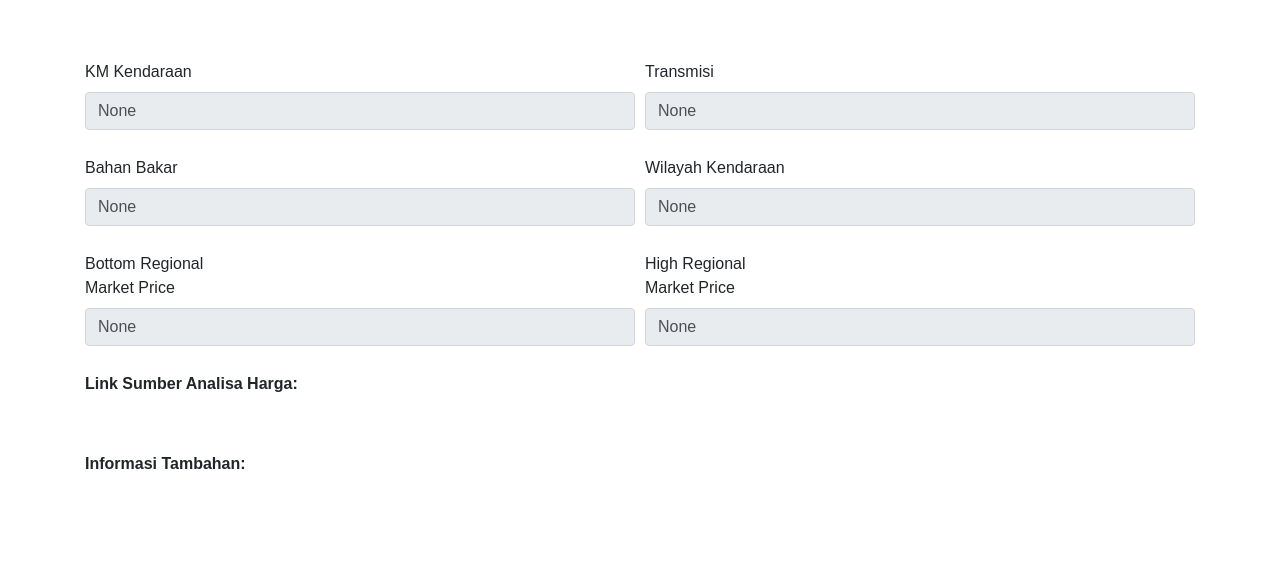
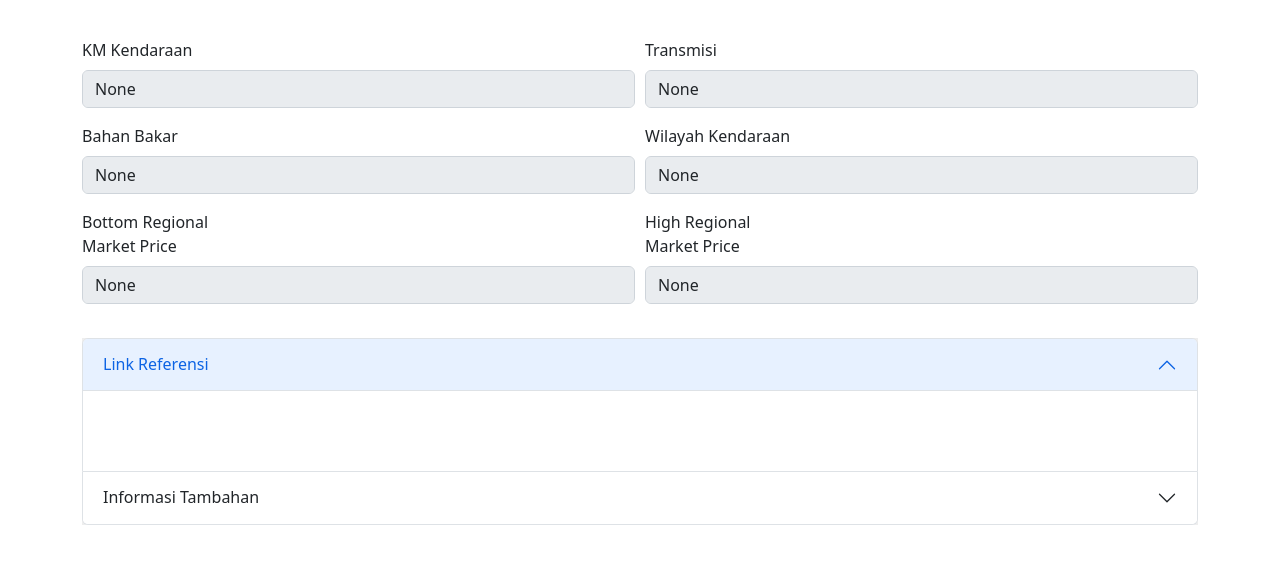
Before and after one commit to cndraa/market_predictions, a Flask app: page / in a window 1280 px wide. Shown: the part 705-1274 px from the top of the page. Before the commit the page ends 1174 px from the top, so only its background shows below. Run offline with Flask 3, Linux system fonts and the light colour scheme; some libraries are stand-ins or nearby versions.

Commit message:
Edit link reference view

```diff
--- a/static/style.css
+++ b/static/style.css
@@ -21,3 +21,29 @@
 h2 {
     color: #333;
 }
+
+/* Style the buttons that are used to open and close the accordion panel */
+.accordion {
+    background-color: #eee;
+    color: #444;
+    cursor: pointer;
+    padding: 18px;
+    width: 100%;
+    text-align: left;
+    border: none;
+    outline: none;
+    transition: 0.4s;
+  }
+
+  /* Add a background color to the button if it is clicked on (add the .active class with JS), and when you move the mouse over it (hover) */
+  .active, .accordion:hover {
+    background-color: #ccc;
+  }
+
+  /* Style the accordion panel. Note: hidden by default */
+  .panel {
+    padding: 0 18px;
+    background-color: white;
+    display: none;
+    overflow: hidden;
+  }
--- a/templates/index.html
+++ b/templates/index.html
@@ -3,8 +3,11 @@
 
 <head>
     <title>PoC BFI Finance</title>
+    <meta name="viewport" content="width=device-width, initial-scale=1">
     <link rel="stylesheet" href="https://stackpath.bootstrapcdn.com/bootstrap/4.5.2/css/bootstrap.min.css">
     <link rel="stylesheet" href="{{ url_for('static', filename='style.css') }}">
+    <link href="https://cdn.jsdelivr.net/npm/bootstrap@5.2.3/dist/css/bootstrap.min.css" rel="stylesheet"
+        integrity="sha384-rbsA2VBKQhggwzxH7pPCaAqO46MgnOM80zW1RWuH61DGLwZJEdK2Kadq2F9CUG65" crossorigin="anonymous">
 </head>
 
 <body>
@@ -127,15 +130,44 @@
             </div>
 
             <div>
+
                 <div>
-                    <b><label style="width: 100%;">Link Sumber Analisa Harga:</label></b>
-                    <a href='{{linkArr1}}' target="_blank">{{linkArr1}}</a><br>
-                    <a href='{{linkArr2}}' target="_blank">{{linkArr2}}</a><br>
-                </div>
-                <div>
-                    <br>
-                    <b><label style="width: 100%;">Informasi Tambahan:</label></b>
-                    <label style="width: 100%;">{{informasi_tambahan}}</label>
+                    <div class="accordion" id="accordionPanelsStayOpenExample"
+                        style="padding: 0 !important; margin-top: 18px;">
+                        <div class="accordion-item">
+                            <h2 class="accordion-header" id="panelsStayOpen-headingOne">
+                                <button class="accordion-button" type="button" data-bs-toggle="collapse"
+                                    data-bs-target="#panelsStayOpen-collapseOne" aria-expanded="true"
+                                    aria-controls="panelsStayOpen-collapseOne">
+                                    Link Referensi
+                                </button>
+                            </h2>
+                            <div id="panelsStayOpen-collapseOne" class="accordion-collapse collapse show"
+                                aria-labelledby="panelsStayOpen-headingOne">
+                                <div class="accordion-body">
+                                    <a href='{{linkArr1}}' target="_blank">{{linkArr1}}</a><br>
+                                    <a href='{{linkArr2}}' target="_blank">{{linkArr2}}</a><br>
+                                </div>
+                            </div>
+                        </div>
+                        <div class="accordion-item">
+                            <h2 class="accordion-header" id="panelsStayOpen-headingTwo">
+                                <button class="accordion-button collapsed" type="button" data-bs-toggle="collapse"
+                                    data-bs-target="#panelsStayOpen-collapseTwo" aria-expanded="false"
+                                    aria-controls="panelsStayOpen-collapseTwo">
+                                    Informasi Tambahan
+                                </button>
+                            </h2>
+                            <div id="panelsStayOpen-collapseTwo" class="accordion-collapse collapse"
+                                aria-labelledby="panelsStayOpen-headingTwo">
+                                <div class="accordion-body">
+                                    <strong>{{informasi_tambahan}}
+                                </div>
+                            </div>
+                        </div>
+
+                    </div>
+
                 </div>
                 <br />
                 <!-- <div>
@@ -150,6 +182,12 @@
     <script src="https://code.jquery.com/jquery-3.5.1.slim.min.js"></script>
     <script src="https://cdn.jsdelivr.net/npm/popper.js@1.16.1/dist/umd/popper.min.js"></script>
     <script src="https://stackpath.bootstrapcdn.com/bootstrap/4.5.2/js/bootstrap.min.js"></script>
+    <script src="https://cdn.jsdelivr.net/npm/@popperjs/core@2.11.6/dist/umd/popper.min.js"
+        integrity="sha384-oBqDVmMz9ATKxIep9tiCxS/Z9fNfEXiDAYTujMAeBAsjFuCZSmKbSSUnQlmh/jp3" crossorigin="anonymous">
+    </script>
+    <script src="https://cdn.jsdelivr.net/npm/bootstrap@5.2.3/dist/js/bootstrap.min.js"
+        integrity="sha384-cuYeSxntonz0PPNlHhBs68uyIAVpIIOZZ5JqeqvYYIcEL727kskC66kF92t6Xl2V" crossorigin="anonymous">
+    </script>
 </body>
 
 </html>
```
